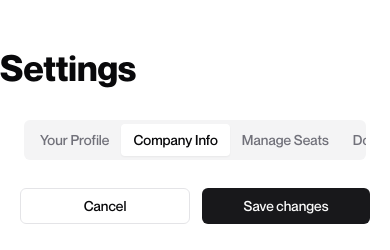
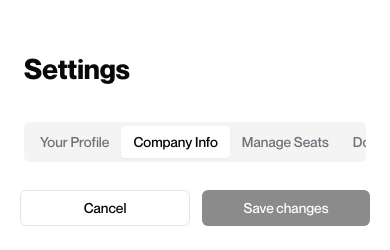
Before and after one commit to Morkachukzy/valley-test, a Next.js app: page /settings in a window 390 px wide. Shown: the top 250 px of the page. Built offline with nearby package versions, Linux system fonts and the light colour scheme; grey boxes are pictures that could not be loaded.

Commit message:
feat: complete form validation

```diff
--- a/app/settings/page.tsx
+++ b/app/settings/page.tsx
@@ -5,7 +5,9 @@ export default function DashboardSettings() {
   return (
     <div className="md:px-6">
       <div className="container max-w-7xl space-y-8 px-0 py-12 ">
-        <h2 className="text-4xl font-semibold">Settings</h2>
+        <h2 className="px-6 text-[28px] font-semibold md:px-0 md:text-4xl">
+          Settings
+        </h2>
 
         <Tabs defaultValue={settingsTabs[1].id}>
           <div className="px-6 md:px-0">
--- a/app/settings/views/company-info/index.tsx
+++ b/app/settings/views/company-info/index.tsx
@@ -1,10 +1,10 @@
 "use client";
+import { useMemo } from "react";
 
-/* eslint-disable react/no-unescaped-entities */
 import { useForm, type SubmitHandler } from "react-hook-form";
 import { zodResolver } from "@hookform/resolvers/zod";
 import { Input } from "@/components/ui/input";
-import { Label } from "@/components/ui/label";
+
 import {
   Select,
   SelectContent,
@@ -15,7 +15,6 @@ import {
 import {
   Form,
   FormControl,
-  FormDescription,
   FormField,
   FormItem,
   FormLabel,
@@ -26,6 +25,7 @@ import { Button } from "@/components/ui/button";
 import { nanoid } from "nanoid";
 import { CustomRadioGroup } from "@/components/custom-radio-group";
 import { CompanySettingsFormSchema } from "@/app/settings/schema";
+import type { CompanySettingsFormData } from "@/app/settings/schema/types";
 import { currentCompanyDetails } from "@/app/settings/mocks";
 
 const fundingRounds = [
@@ -89,24 +89,46 @@ export const DashboardCompanyInfoSettings = () => {
 
   const {
     control,
-    register,
     handleSubmit,
-    formState: { errors },
+    formState: { isValid, isDirty },
+    reset,
   } = form;
+
+  console.log("isValid", isValid);
+
+  const canUpdate = useMemo(() => {
+    return isDirty && isValid;
+  }, [isDirty, isValid]);
+
+  const onSubmit: SubmitHandler<CompanySettingsFormData> = async (
+    newCompanyDetails,
+  ) => {
+    console.log(newCompanyDetails);
+    window.alert("Company profile updated successfully!");
+  };
+
   return (
     <Form {...form}>
+      <form onSubmit={handleSubmit(onSubmit)}>
         <div className="space-y-10">
           <section className="flex flex-col-reverse justify-between gap-7 md:flex-row md:items-center md:gap-3">
             <UpdateAvatar />
             <div className="flex w-full items-center gap-3 md:w-fit">
               <Button
+                type="button"
                 className="flex-1 md:flex-none "
                 size="sm"
                 variant="outline"
+                onClick={() => reset()}
               >
                 Cancel
               </Button>
-            <Button className="flex-1 md:flex-none" size="sm">
+              <Button
+                type="submit"
+                className="flex-1 md:flex-none"
+                size="sm"
+                disabled={!canUpdate}
+              >
                 Save changes
               </Button>
             </div>
@@ -333,6 +355,7 @@ export const DashboardCompanyInfoSettings = () => {
             </div>
           </section>
         </div>
+      </form>
     </Form>
   );
 };
```
Lines whose indentation alone changed are shown as unchanged.
